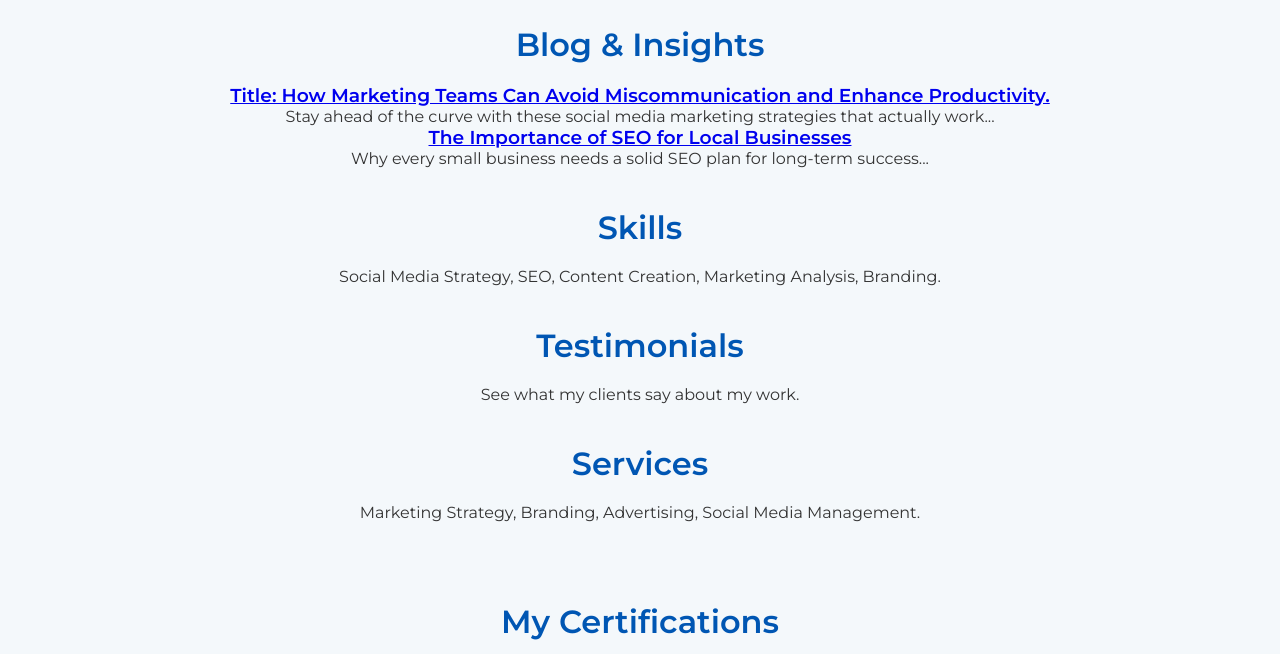
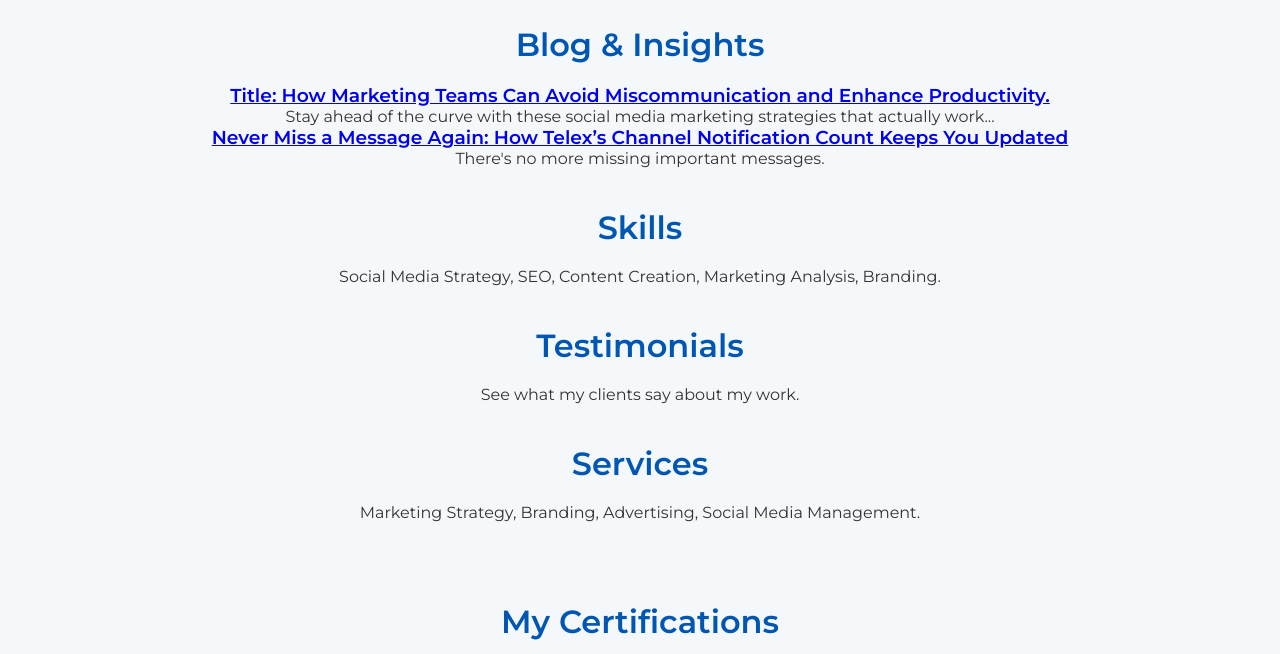
Before and after one commit to Victor-coder96/Digital_Marketing_Portfolio, a plain HTML site: page index.html in a window 1280 px wide. Shown: the part 1080-1734 px from the top of the page. Drawn offline with Linux system fonts and the light colour scheme.

Commit message:
Update index.html

```diff
--- a/index.html
+++ b/index.html
@@ -70,8 +70,8 @@
             <p>Stay ahead of the curve with these social media marketing strategies that actually work...</p>
         </article>
         <article>
-            <h3><a href="blog-post-2.html">The Importance of SEO for Local Businesses</a></h3>
-            <p>Why every small business needs a solid SEO plan for long-term success...</p>
+            <h3><a href="blog-post-2.html">Never Miss a Message Again: How Telex’s Channel Notification Count Keeps You Updated</a></h3>
+            <p>There's no more missing important messages.</p>
         </article>
     </section>
 
```
